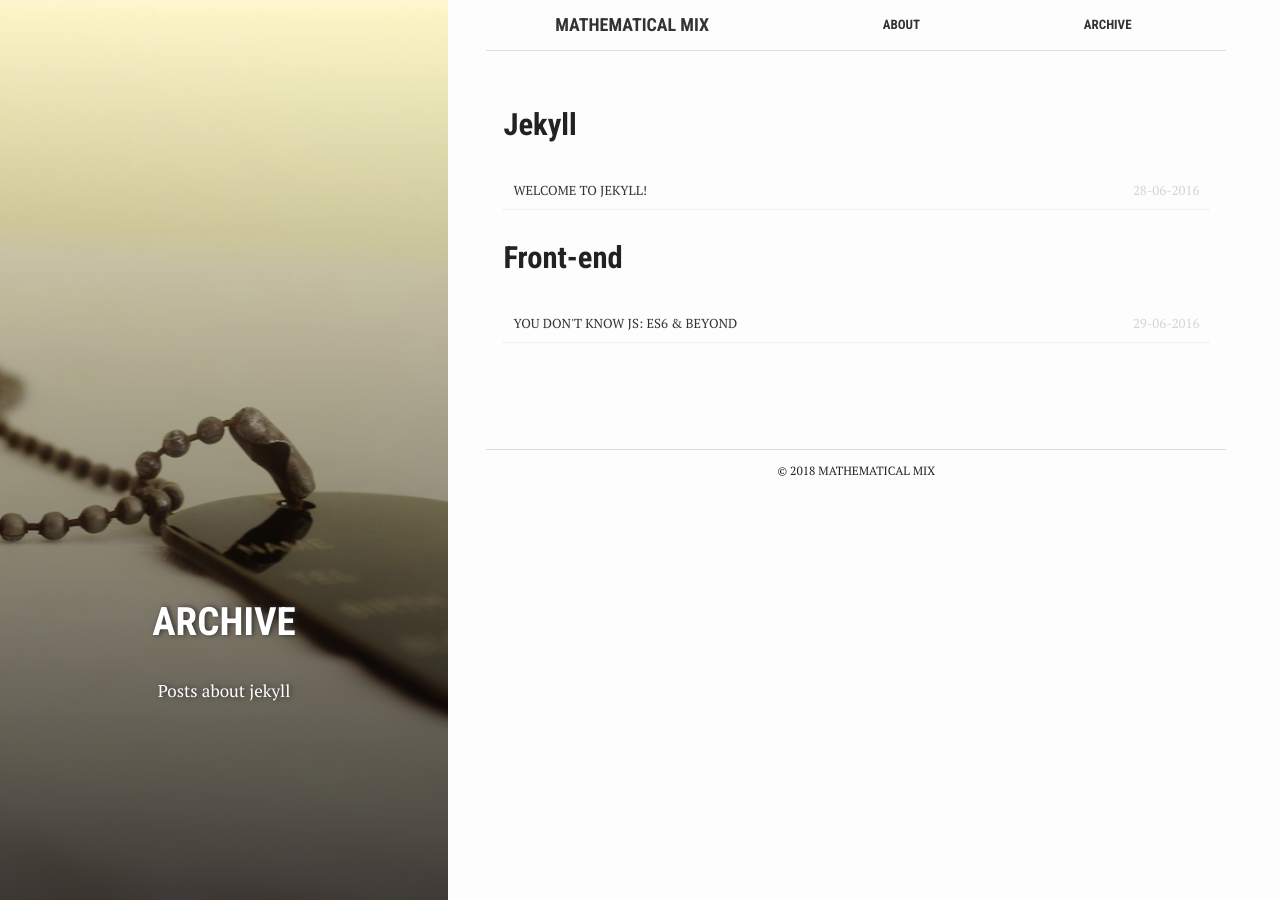
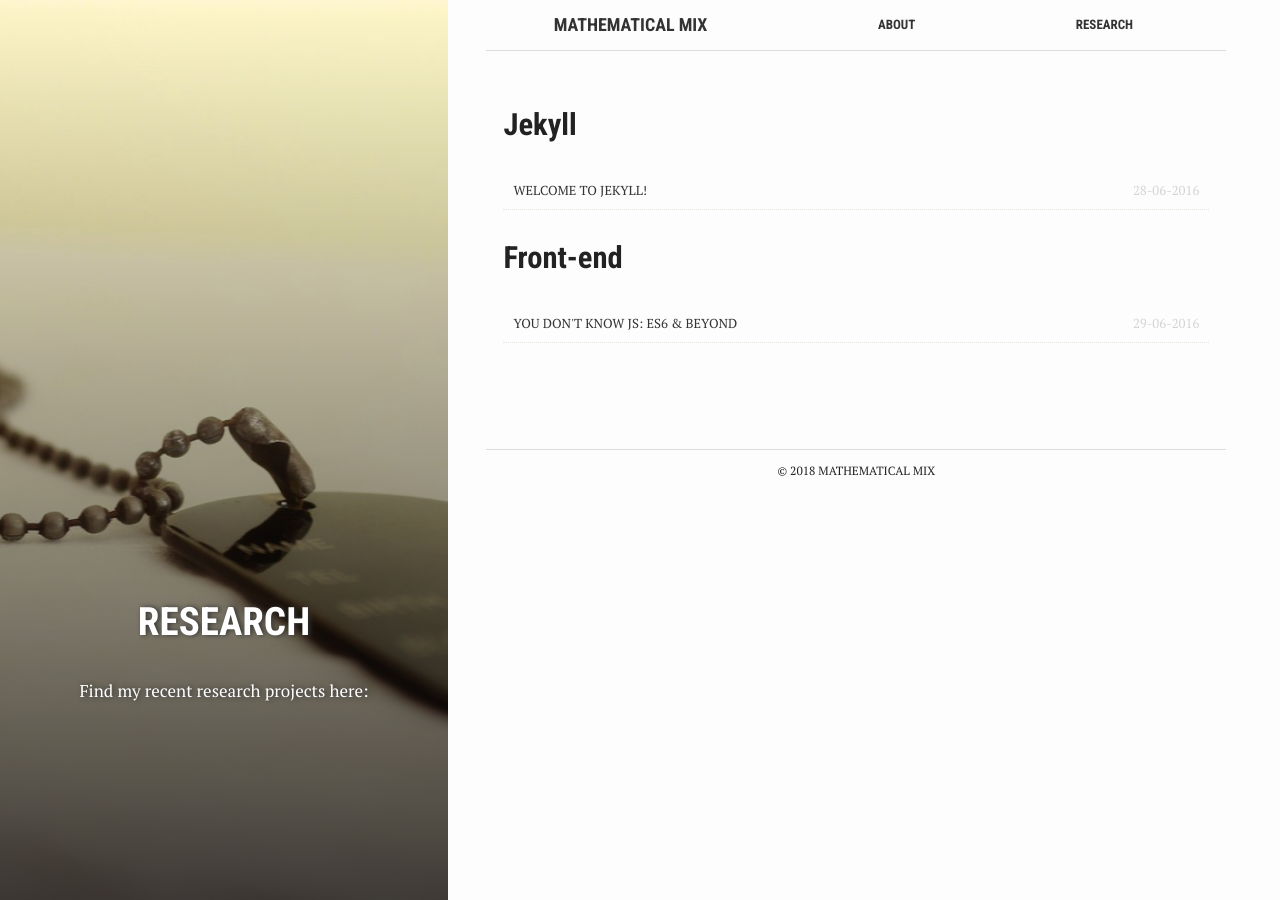
Before and after one commit to Sahir8gill/sahir8gill.github.io, a Jekyll site: the page built from archive.md, in a window 1280 px wide. Built offline with Jekyll 4.4.1, drawn with Linux system fonts in a browser that asks for light colours.

Commit message:
research

```diff
--- a/archive.md
+++ b/archive.md
@@ -2,10 +2,10 @@
 bg: "tag.jpg"
 layout: page
 permalink: /posts/
-title: "Archive"
-crawlertitle: "All articles"
-summary: "Posts about jekyll"
-active: archive
+title: "Research"
+crawlertitle: "Research Projects and Papers"
+summary: "Find my recent research projects here:"
+active: research
 ---
 
 {% for tag in site.tags %}
```
